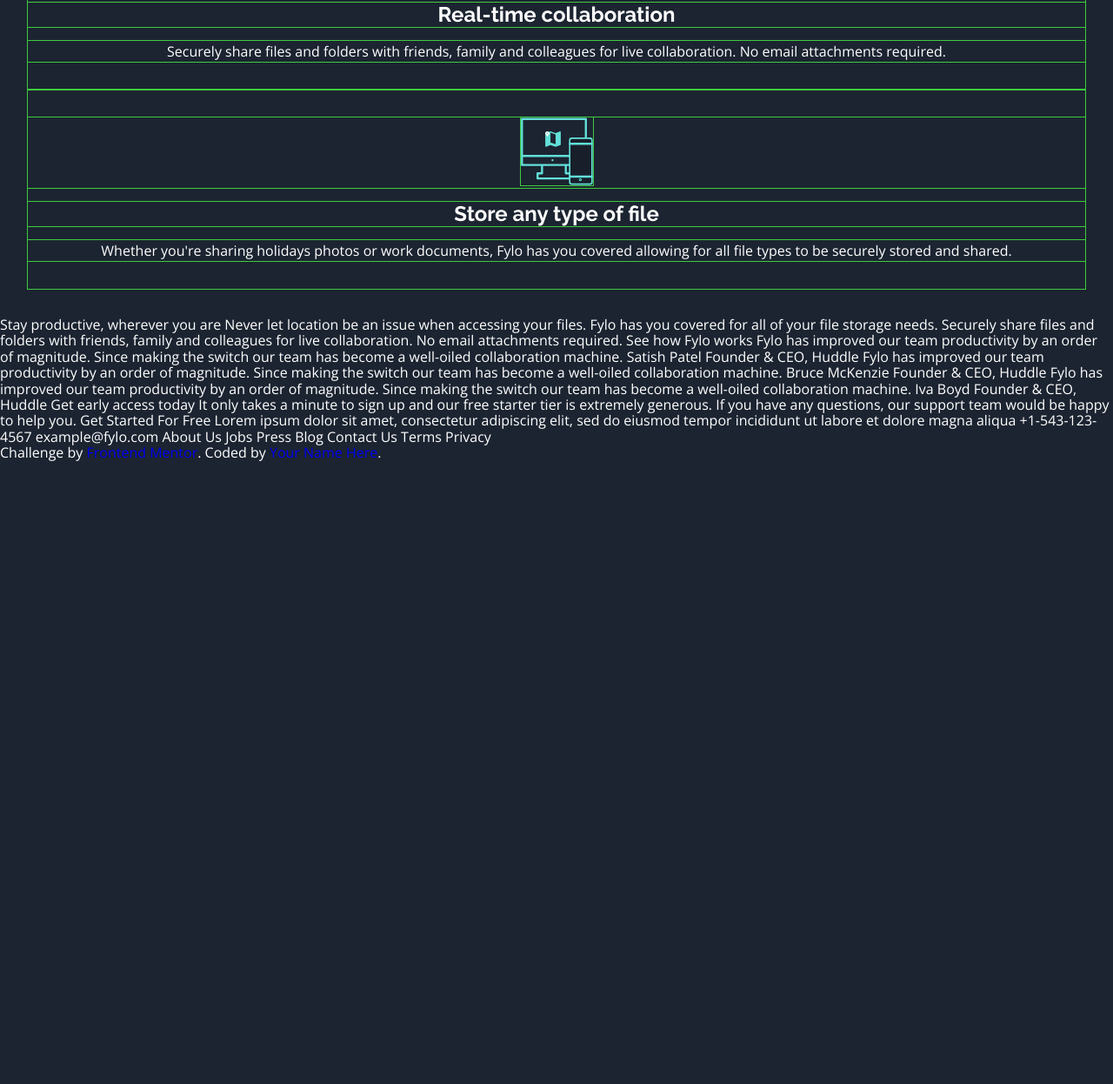
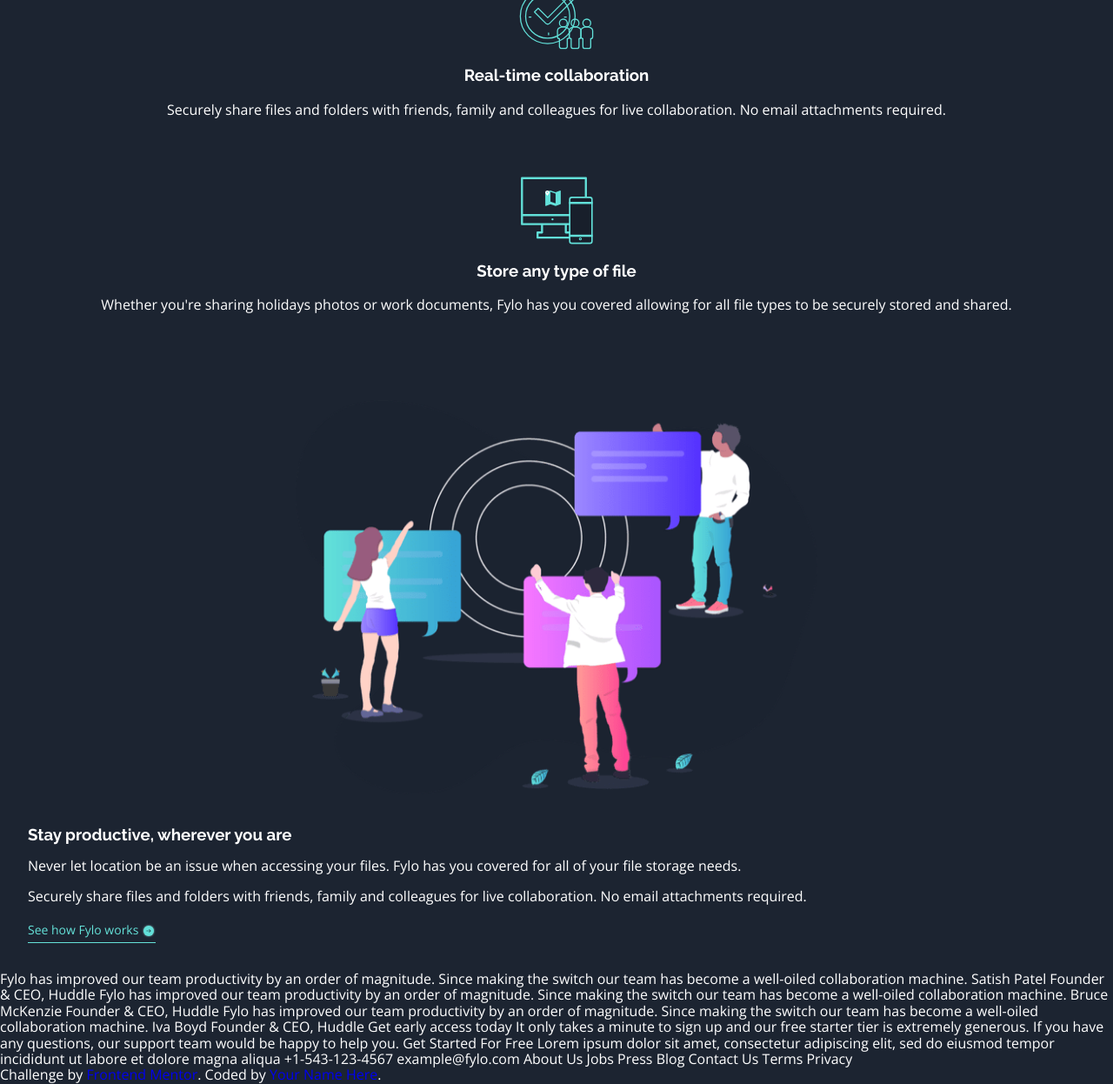
Before and after one commit to fran-cisko/landing-page_frontend-mentor_mfirst, a plain HTML site: page index.html in a window 1280 px wide. Shown: the part 1324-2570 px from the top of the page at 87% size. Before the commit the page ends 1855 px from the top, so only its background shows below. Drawn offline with nearby package versions, Linux system fonts and the light colour scheme.

Commit message:
about--cta finished

```diff
--- a/index.html
+++ b/index.html
@@ -41,11 +41,11 @@
     </section>
 <!--================= About ====================-->
     <section class="about section">
-      <div class="about-features">
+      <div class="about__features">
         <figure class="about-features__figure">
           <img src="images/icon-access-anywhere.svg" alt="" class="about-features__img">
         </figure>
-        <h2>  Access your files, anywhere</h2>
+        <h3>  Access your files, anywhere</h3>
         <p class="description">
           The ability to use a smartphone, tablet, or computer to access your account means your
           files follow you everywhere.
@@ -55,7 +55,7 @@
         <figure class="about-features__figure">
           <img src="./images/icon-security.svg" alt="" class="about-features__img">
         </figure>
-        <h2>  Security you can trust</h2>
+        <h3>  Security you can trust</h3>
         <p class="description">
           2-factor authentication and user-controlled encryption are just a couple of the security
           features we allow to help secure your files.
@@ -65,7 +65,7 @@
       <div class="about__features">
         <figure class="about-features__figure">
           <img src="./images/icon-collaboration.svg" alt="" class="about-features__img"></figure>
-          <h2>Real-time collaboration</h2>
+          <h3>Real-time collaboration</h3>
         <p class="description">
           Securely share files and folders with friends, family and colleagues for live collaboration.
           No email attachments required.
@@ -74,11 +74,27 @@
       <div class="about__features">
       <figure class="about-features__figure">
         <img src="./images/icon-access-anywhere.svg" alt="" class="about-features__img"></figure>
-        <h2>Store any type of file</h2>
+        <h3>Store any type of file</h3>
         <p class="description">
           Whether you're sharing holidays photos or work documents, Fylo has you covered allowing for all
           file types to be securely stored and shared.
         </p>
+      </div>
+
+      <div class="about about--cta grid">
+        <figure class="about__figure">
+          <img src="images/illustration-stay-productive.png" alt="" class="about__img">
+        </figure>
+        <h3>Stay productive, wherever you are</h3>
+        <p class="despcription">
+          Never let location be an issue when accessing your files. Fylo has you covered for all of your file
+          storage needs.
+        </p>
+        <p class="despcription">
+          Securely share files and folders with friends, family and colleagues for live collaboration. No email
+          attachments required.
+        </p>
+        <a href="" class="bottom_more-info">See how Fylo works <img class="bottom_more-info--arrow" src="./images/icon-arrow.svg" alt="" ></a>
       </div>
     </section>
 
@@ -88,23 +104,6 @@
   </footer>
 
 <div>
-
-
-
-
-
-
-
-
-  Stay productive, wherever you are
-
-  Never let location be an issue when accessing your files. Fylo has you covered for all of your file
-  storage needs.
-
-  Securely share files and folders with friends, family and colleagues for live collaboration. No email
-  attachments required.
-
-  See how Fylo works
 
 Fylo has improved our team productivity by an order of magnitude. Since making the switch our team has
 become a well-oiled collaboration machine.
--- a/styles.scss
+++ b/styles.scss
@@ -32,12 +32,12 @@
 
   --body-font: 'Open Sans', sans-serif;
   --spotlight-font: 'Raleway', sans-serif;   /* Headings, Call-to-actions, Header Navigation */
-  --p-line-height:1.5rem;/*description especifications*/
+  --p-line-height:1.6rem;/*description especifications*/
   --biggest-font-size: 2.5rem;
   --h1-font-size: 1.4rem;
   --h2-font-size: 1.25rem;
   --h3-font-size: 1rem;
-  --normal-font-size: .875rem; /*body copy 14px according to designer's request
+  --normal-font-size: .875rem; /*body copy 14px according to designer's request */
 
   --small-font-size: .813rem;
   --smaller-font-size: .75rem;
@@ -170,7 +170,7 @@
 
 .grid {
   display: grid;
-  gap:var(--gap, 1.5rem);
+  gap:var(--gap, 1rem);
 }
 .flex{
 display: flex;
@@ -275,10 +275,10 @@
 
 .about {
     text-align: center;
-    padding-top: 5rem;
-    & *{
-        outline: 1px solid rgb(61, 204, 61);
-    }
+    padding-top: 4rem;
+    // & *{
+    //     outline: 1px solid rgb(61, 204, 61);
+    // }
   // &__figure {
   //     padding-bottom: 1rem;
   // }
@@ -291,7 +291,6 @@
 .about__features{
   display:grid;
   gap: 1rem;
-  text-align: center;
   padding: 2rem 0;
 
   &__figure {
@@ -303,3 +302,25 @@
     object-fit:contain;
 }
 }
+.about--cta{
+  text-align: left;
+}
+.about__figure{
+  padding-bottom: 1rem;
+  width:100%;
+  text-align:center;
+ }
+.about__img{
+  width:100%;
+  max-width:600px;
+}
+.bottom_more-info{
+width:fit-content;
+font-size: var( --small-font-size);
+color: var(--cta-gradient-acent);
+border-bottom: 1px solid ;
+line-height:200%;
+}
+.bottom_more-info--arrow{
+  vertical-align:middle;
+}
```
Also changed, not shown: styles.css, 1 other file. Lines whose indentation alone changed are shown as unchanged.
